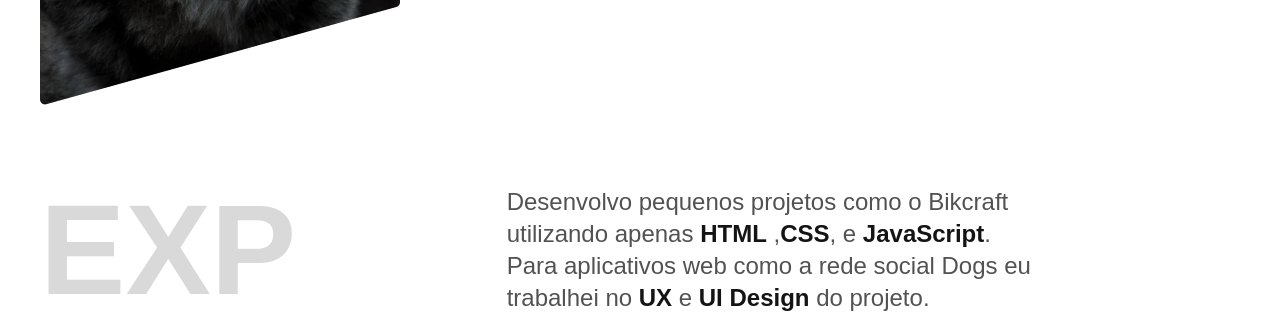
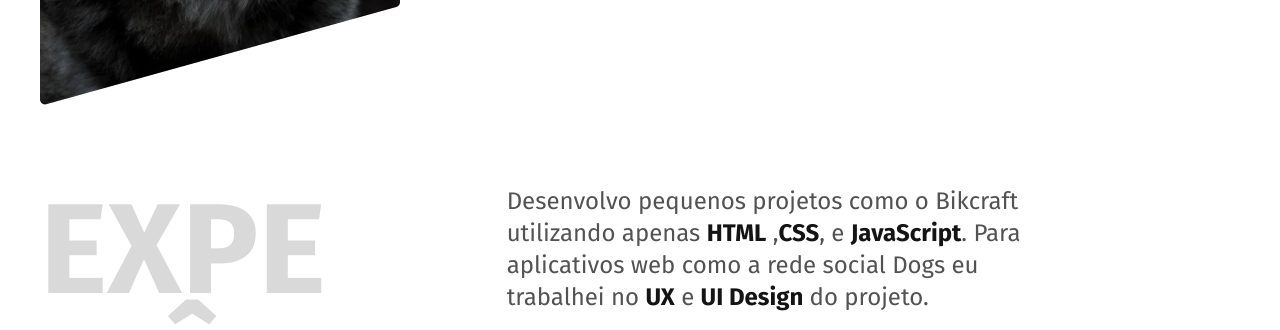
Before and after one commit to A-Daniel22/A-Daniel22.github.io, a plain HTML site: page index.html in a window 1280 px wide. Shown: the part 577-907 px from the top of the page. Drawn offline with Linux system fonts and the light colour scheme.

Commit message:
google fonts

```diff
--- a/index.html
+++ b/index.html
@@ -7,6 +7,9 @@
   <title>Lobo Desenvolvedor e Designer</title>
   <meta name="description" content="Desenvolvedor Front End e UX/UI Designer localizado em São Paulo">
   <link rel="stylesheet" href="./css/style.min.css">
+  <link rel="preconnect" href="https://fonts.googleapis.com">
+  <link rel="preconnect" href="https://fonts.gstatic.com" crossorigin>
+  <link href="https://fonts.googleapis.com/css2?family=Fira+Sans:wght@400;700&display=swap" rel="stylesheet">
 </head>
 
 <body>
@@ -19,7 +22,6 @@
         <li><a href="#formacao">Formação</a></li>
         <li><a href="#contato">Contato</a></li>
 
-      </ul>
     </nav>
   </header>
   <main class="introducao">
```
